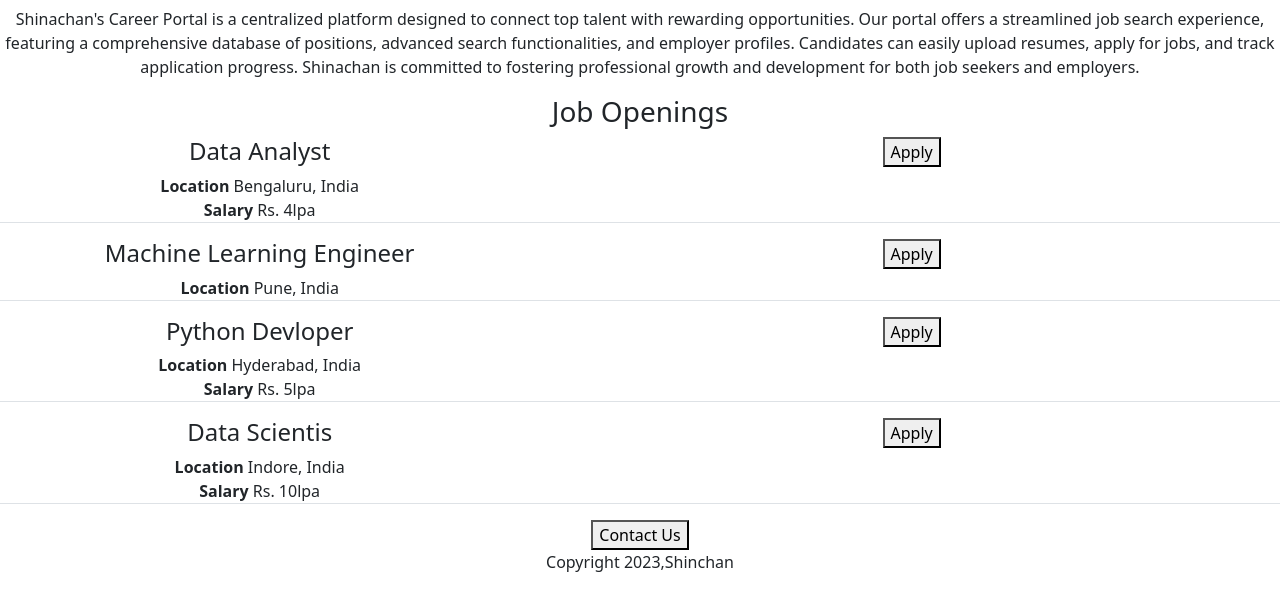
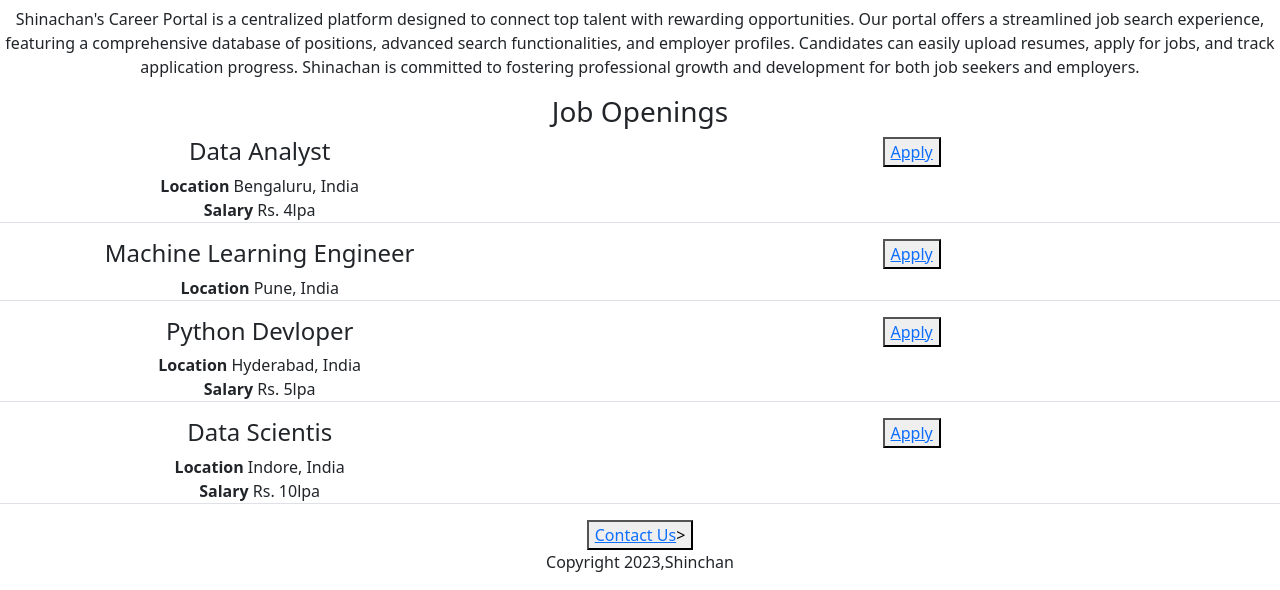
Before and after one commit to prasad2902/jobportal, a Flask app: page / in a window 1280 px wide. Shown: the part 451-1041 px from the top of the page. Run offline with Flask 3, Linux system fonts and the light colour scheme.

Commit message:
Add mailto links to the buttons

```diff
--- a/templates/home.html
+++ b/templates/home.html
@@ -30,7 +30,7 @@
         {% include 'job.html' %}
       {% endfor%}
 
-      <button class="padding-bottom-10px" class="btn btn-outline-primary">Contact Us</button>
+      <button class="padding-bottom-10px" class="btn btn-outline-primary"><a href=" mailto:hello@jovian.ai?subject=Question%20about%20job%20openings&body=MY%20NAME%20%3A%20%3CYOUR%20NAME%20%3E%0D%0AQUESTION%20%3A%20PLEASE%20ENTER%20YOUR%20QUESTION%0D%0A ">Contact Us</a>></button>
       <p class="padding-bottom-10px">Copyright 2023,Shinchan</p>
 
 
--- a/templates/job.html
+++ b/templates/job.html
@@ -14,7 +14,7 @@
     {% endif %}
   </div>
   <div class="col-7">
-<button btn btn-outline-primary>Apply</button>
+<button><a href=" mailto:hello@jovian.ai?subject=Application%20for%20{{job['title']}}&body=MY%20NAME%20%3A%20%3CYOUR%20NAME%20%3E%0D%0AMY%20RESUME%20LINK%20%3A%20%3CYOUR%20RESUME%20LINK%3E%0D%0AMY%20LINKDIN%20LINK%20%3A%20%3CYOUR%20LINKDIN%20LINK%3E%0D%0A " btn btn-outline-primary>Apply</a></button>
   </div>
 
 </div>
```
